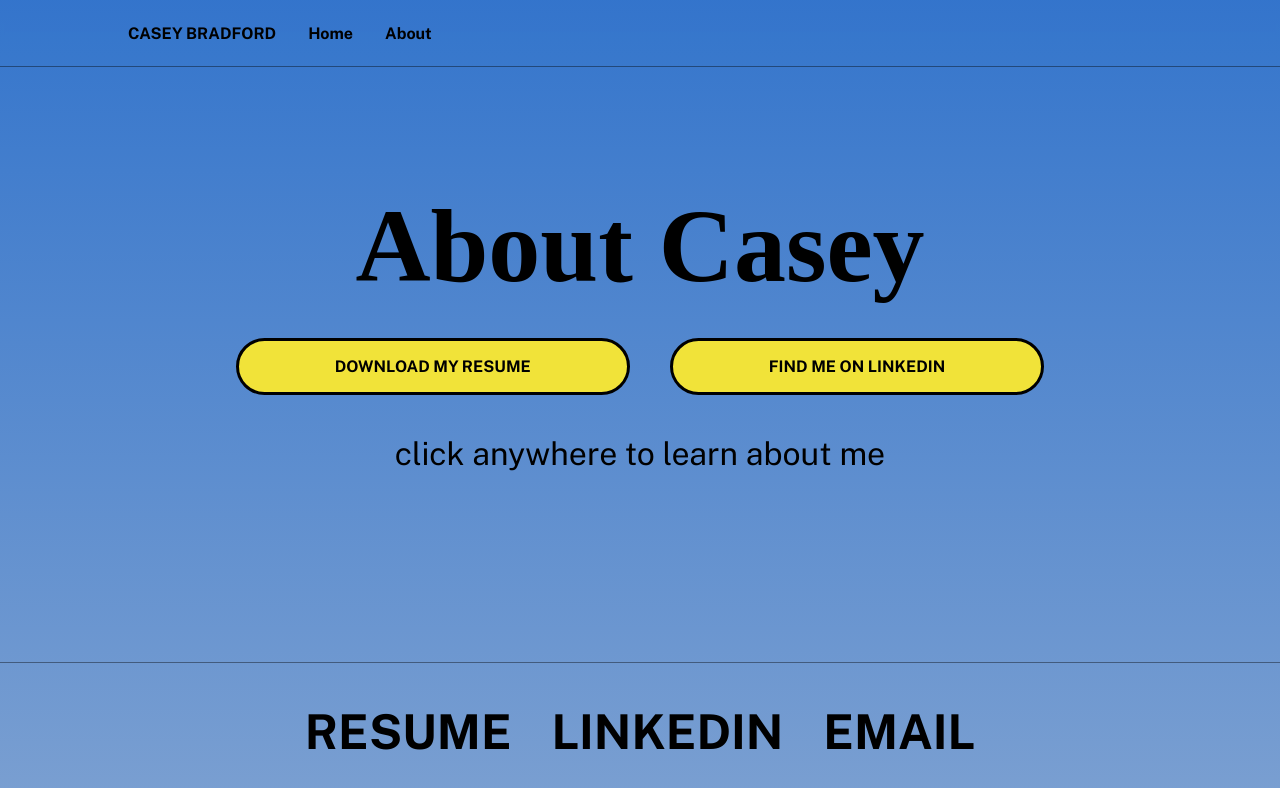
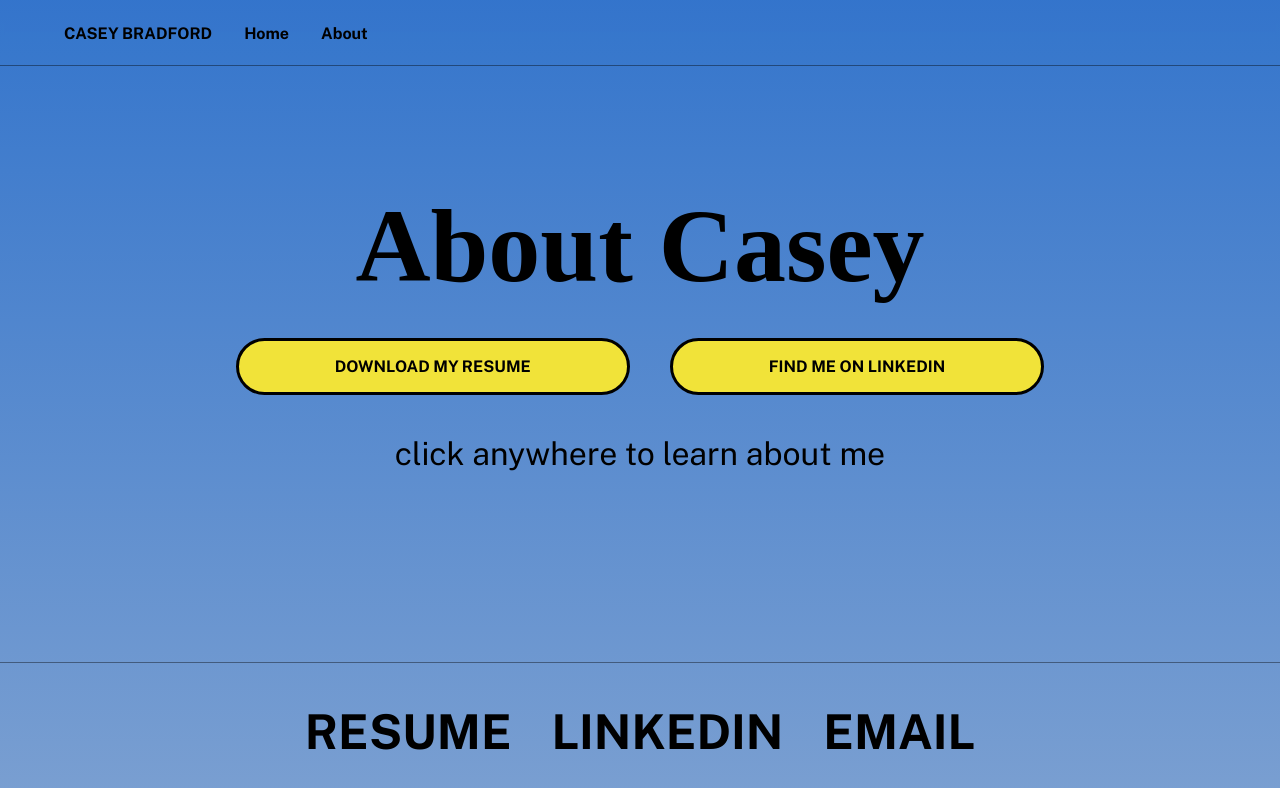
Before and after one commit to hottinet/casey-site-v2, a Next.js app: page /about in a window 1280 px wide. Shown: the top 788 px of the page. Built offline with nearby package versions, Linux system fonts and the light colour scheme; a web font is replaced by a local one.

Commit message:
meta page padding

```diff
--- a/src/components/ContentContainer.tsx
+++ b/src/components/ContentContainer.tsx
@@ -5,20 +5,33 @@ import { useSizeByBreakpoint } from '~/utils/useBreakpoints';
 
 import { FlexBox, FlexBoxProps } from './box/FlexBox';
 
-export const useContentContainerPadding = (): Spacing =>
-  useSizeByBreakpoint({
+interface ContentContainerProps extends FlexBoxProps {
+  metaPage?: boolean;
+}
+
+export const useContentContainerPadding = (
+  metaPage?: ContentContainerProps['metaPage']
+): Spacing => {
+  const sizes = {
     base: 20,
     sm: 64,
-    md: 128,
-  }) as Spacing;
-export function ContentContainer({ children, ...rest }: FlexBoxProps) {
-  const padding = useContentContainerPadding();
+    md: metaPage ? undefined : 128,
+  };
+  return useSizeByBreakpoint(sizes) as Spacing;
+};
+
+export function ContentContainer({
+  children,
+  metaPage,
+  ...rest
+}: ContentContainerProps) {
+  const padding = useContentContainerPadding(metaPage);
   const theme = useTheme();
 
   return (
     <FlexBox
       flexDirection="column"
-      maxWidth={`${theme.breakpointValues.lg}px`}
+      maxWidth={`${theme.breakpointValues.xl}px`}
       paddingX={padding}
       {...rest}
     >
--- a/src/components/meta/Footer.tsx
+++ b/src/components/meta/Footer.tsx
@@ -46,7 +46,7 @@ export function Footer() {
       width="100%"
     >
       <Divider width="100%" />
-      <ContentContainer>
+      <ContentContainer metaPage>
         <FooterWrapper
           alignItems="center"
           gap={40}
--- a/src/components/meta/NavBar.tsx
+++ b/src/components/meta/NavBar.tsx
@@ -86,9 +86,11 @@ export function NavBar({ layoutClassName, nextPageHref }: NavBarProps) {
   return (
     <>
       <Box height={navHeight} width="100%" />
-      <Box
+      <FlexBox
+        alignItems="center"
         backdropFilter="blur(2px)"
         backgroundColor="transparent"
+        flexDirection="column"
         overflow="hidden"
         position="fixed"
         top={0}
@@ -103,7 +105,7 @@ export function NavBar({ layoutClassName, nextPageHref }: NavBarProps) {
             }
           }}
         />
-        <ContentContainer>
+        <ContentContainer metaPage width="100%">
           <FlexBox
             alignItems="center"
             gap={navGap}
@@ -147,9 +149,9 @@ export function NavBar({ layoutClassName, nextPageHref }: NavBarProps) {
             )}
           </FlexBox>
         </ContentContainer>
-        <Divider />
+        <Divider bottom={0} position="absolute" width="100vw" />
         {smUp && <NextProjectButton nextPageHref={nextPageHref} />}
-      </Box>
+      </FlexBox>
       {!smUp && <SmNavMenu isOpen={menuOpen} setIsOpen={setMenuOpen} />}
     </>
   );
--- a/src/pages/about.tsx
+++ b/src/pages/about.tsx
@@ -72,7 +72,7 @@ function AboutPage() {
     <>
       <BackgroundOverride color="blue" />
       <AboutLayout>
-        <ContentContainer>
+        <ContentContainer metaPage>
           <FlexBox
             alignItems="center"
             flex={1}
```
Also changed, not shown: src/pages/index.tsx (+4 -4 lines).
